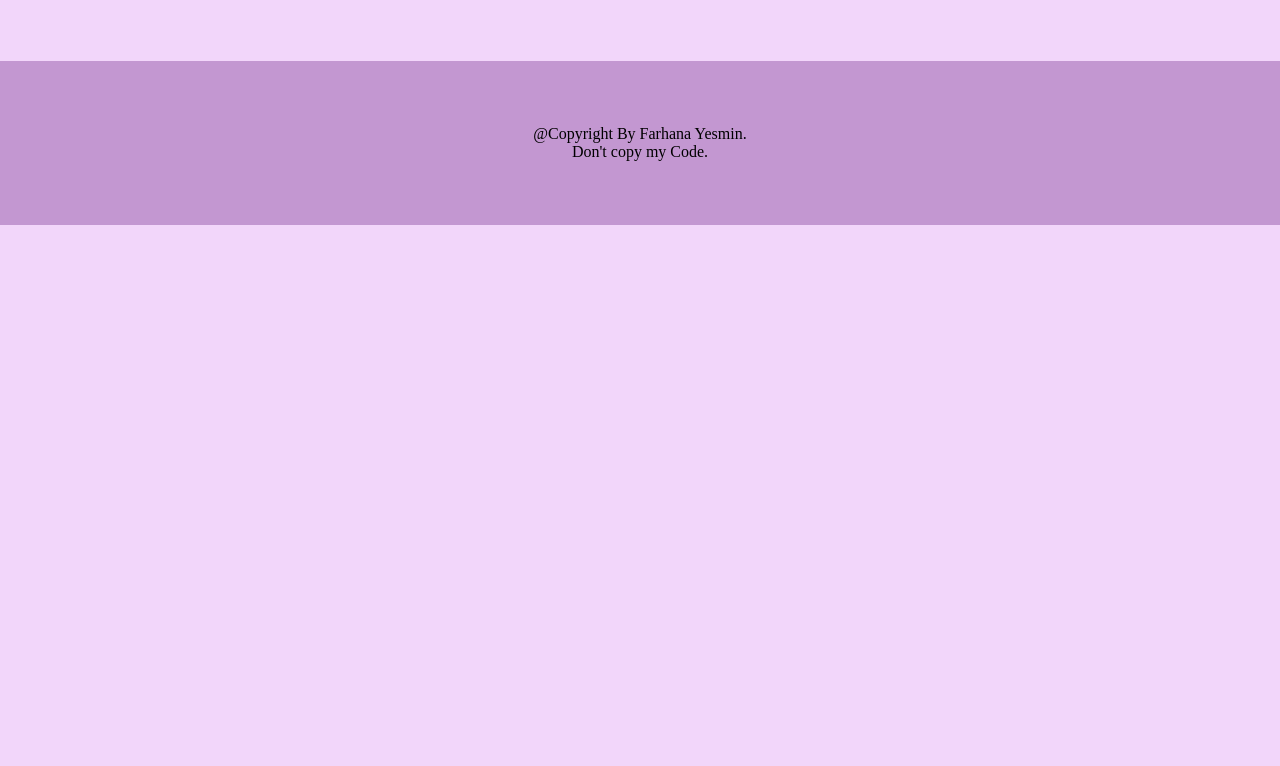
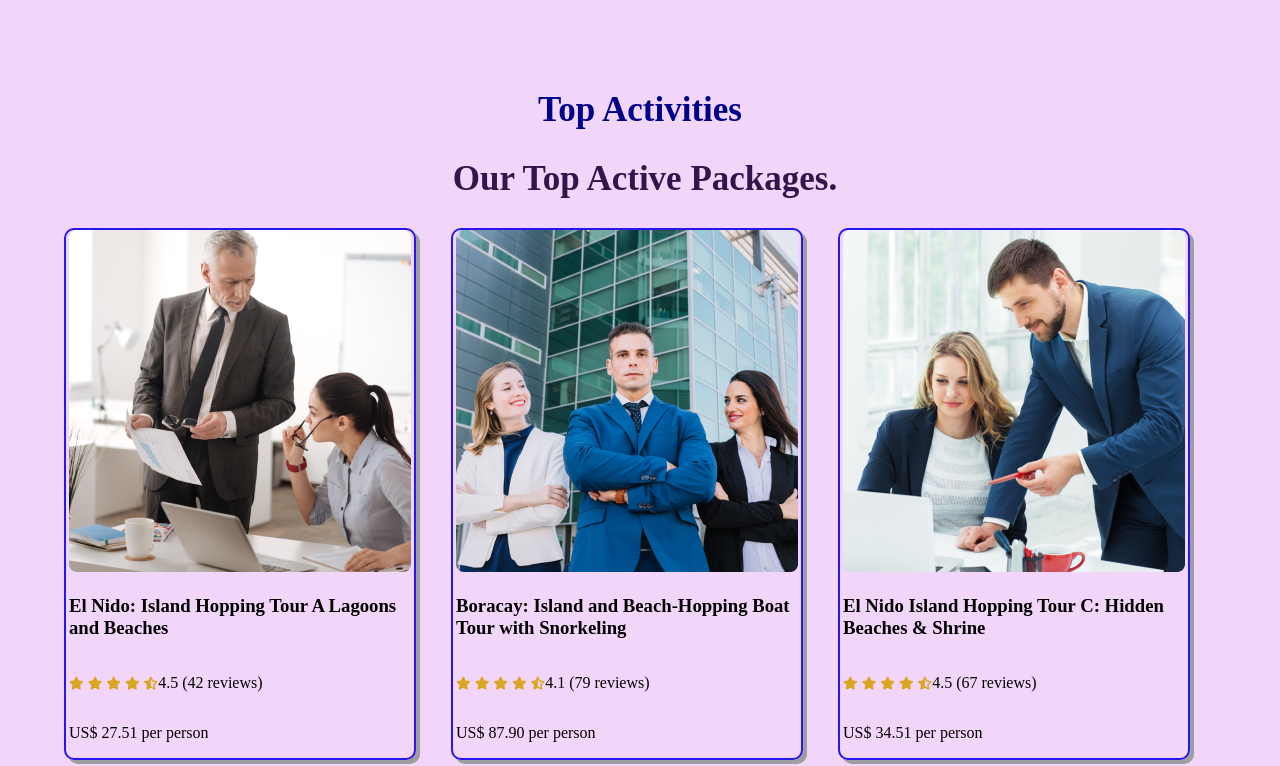
Before and after one commit to Farhanayesmin2/sl-architects, a plain HTML site: page index.html in a window 1280 px wide. Shown: the part 3338-4104 px from the top of the page. Before the commit the page ends 3563 px from the top, so only its background shows below. Drawn offline with Linux system fonts and the light colour scheme.

Commit message:
Booked section added

```diff
--- a/index.html
+++ b/index.html
@@ -5,7 +5,9 @@
     <meta charset="UTF-8">
     <meta http-equiv="X-UA-Compatible" content="IE=edge">
     <meta name="viewport" content="width=device-width, initial-scale=1.0">
-    <link rel="stylesheet" href="style.css">
+<script src="https://kit.fontawesome.com/e17f87398f.js" crossorigin="anonymous"></script>
+<link rel="stylesheet" href="style.css">
+<script src="https://kit.fontawesome.com/e17f87398f.js" crossorigin="anonymous"></script>
     <link href="https://fonts.googleapis.com/css2?family=Fira+Sans&display=swap" rel="stylesheet">
     <title>SL Architects</title>
 </head>
@@ -181,6 +183,73 @@ the majority have suffered alteration. </small>
 
     </div>
 </section>
+<!-- Top activities Section  start -->
+<section>
+    <h1 class="top-header">Top Activities</h1>
+<h1 class="header-title" style="text-align: center;">Our Top Active Packages.</h1>
+    <div class="top-activities">
+        <div class="spots">
+
+            <div class="spot-banner">
+                <img src="images/team1.png" alt="">
+            </div>
+            <div class="spot-info">
+                <h3>El Nido: Island Hopping Tour A Lagoons and Beaches</h3>
+                <div class="ratings">
+                    <div>
+                        <i class="fa-solid fa-star filled"></i>
+                        <i class="fa-solid fa-star filled"></i>
+                        <i class="fa-solid fa-star filled"></i>
+                        <i class="fa-solid fa-star filled"></i>
+                        <i class="fa-solid fa-star-half-stroke filled"></i>
+                    </div>
+                    <p>4.5 <span>(42 reviews)</span></p>
+                </div>
+                <p> US$ 27.51
+                    per person</p>
+            </div>
+        </div>
+        <div class="spots">
+            <div class="spot-banner">
+                <img src="images/team2.png" alt="">
+            </div>
+
+
+            <h3>Boracay: Island and Beach-Hopping Boat Tour with Snorkeling</h3>
+            <div class="ratings">
+                <div>
+                    <i class="fa-solid fa-star filled"></i>
+                    <i class="fa-solid fa-star filled"></i>
+                    <i class="fa-solid fa-star filled"></i>
+                    <i class="fa-solid fa-star filled"></i>
+                    <i class="fa-solid fa-star-half-stroke filled"></i>
+                </div>
+                <p>4.1 <span>(79 reviews)</span></p>
+            </div>
+            <p> US$ 87.90
+                per person</p>
+        </div>
+        <div class="spots">
+            <div class="spot-banner">
+                <img src="images/team3.png" alt="">
+            </div>
+
+            <h3>El Nido Island Hopping Tour C: Hidden Beaches & Shrine</h3>
+            <div class="ratings">
+                <div>
+                    <i class="fa-solid fa-star filled"></i>
+                    <i class="fa-solid fa-star filled"></i>
+                    <i class="fa-solid fa-star filled"></i>
+                    <i class="fa-solid fa-star filled"></i>
+                    <i class="fa-solid fa-star-half-stroke filled"></i>
+                </div>
+                <p>4.5 <span>(67 reviews)</span></p>
+            </div>
+            <p> US$ 34.51
+                per person</p>
+        </div>
+
+</section> <!-- Top activities Section  finish -->
 
 <footer >
     <span>@Copyright By Farhana Yesmin.<br>Don't copy my Code.</span>
--- a/style.css
+++ b/style.css
@@ -260,6 +260,54 @@ background-color: rgb(164, 222, 135);
             background-color: rgba(8, 0, 0, 0);
 
 }
+/* Booking section */
+/* Header top activities section start */
+.top-header {
+    color: darkblue;
+    text-align: center;
+    font-size: 35px;
+    font-weight: 700;
+}
+
+.top-header:hover {
+    color: #33154b;
+}
+
+h3:hover {
+    color: darkblue;
+}
+
+.top-activities {
+    display: grid;
+    grid-template-columns: repeat(4, 1fr);
+    grid-column-gap: 35px;
+    padding-left: 5%;
+    padding-right: 5%;
+    margin-bottom: 50px;
+
+}
+
+.spots {
+    border: 2px solid #2715f2;
+    padding-left: 3px;
+    padding-right: 3px;
+    border-radius: 10px;
+    box-shadow: 4px 4px #9d9e9e;
+
+}
+
+
+.ratings {
+    display: flex;
+    align-items: baseline;
+
+}
+
+.fa-solid.filled {
+    font-size: 13px;
+    color: goldenrod;
+    margin-left: 0;
+}
 
 footer{
     height: auto;
```
